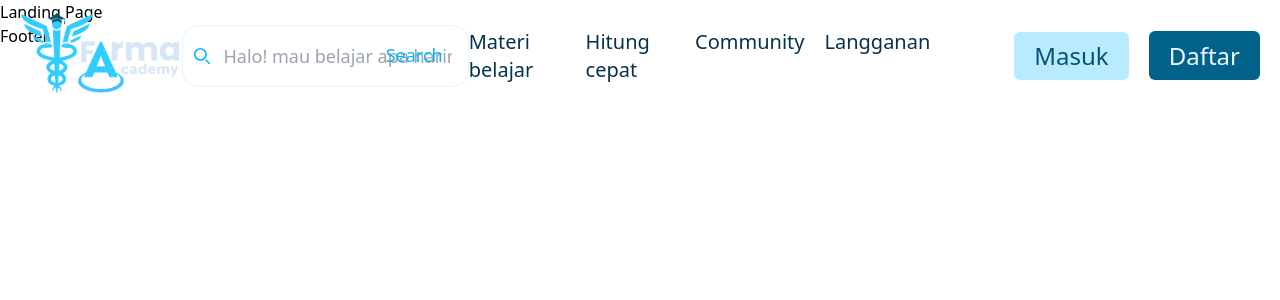
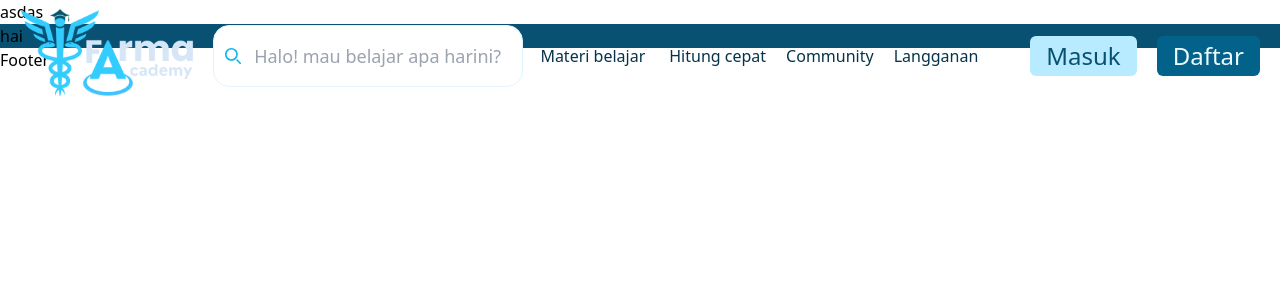
Before and after one commit to dalevar/farma_academy, a React (Vite) app: page / in a window 1280 px wide. Shown: the top 300 px of the page. Built offline with nearby package versions, Linux system fonts and the light colour scheme.

Commit message:
modified:   src/components/Navbar.jsx 	modified:   src/pages/dashboard/App.jsx 	modified:   src/pages/landing_page/App.jsx 	modified:   index.html 	modified:   src/components/CardMateri.jsx 	modified:   src/main.jsx 	modified:   tailwind.config.js

```diff
--- a/src/components/Navbar.jsx
+++ b/src/components/Navbar.jsx
@@ -12,15 +12,15 @@ const Navbar = () => {
     navigation(`/materi/${search.toLowerCase()}`);
   };
   return (
-    <nav className="fixed top-0 w-full flex justify-between items-center p-5 h-28">
-      <div className="w-44">
+    <nav className="fixed top-0 w-full flex justify-between items-center p-5 h-28 bg-white">
+      <div className="w-40 2xl:w-44 xl:w-44 lg:w-28 md:w-32 sm:w-28">
         <img
           src="/images/BIG LOGO.png"
           alt="none"
           className="object-cover w-full"
         />
       </div>
-      <div className="search flex items-center w-3/12">
+      <div className="search flex items-center 2xl:w-3/12 lg:w-3/12 md:w-4/12 sm:w-4/12">
         <div className="w-full">
           <form className="w-full" onSubmit={materiSearch}>
             <div className="relative">
@@ -49,12 +49,6 @@ const Navbar = () => {
                 onChange={(e) => setSearch(e.target.value)}
                 required
               />
-              <button
-                type="submit"
-                className="text-farma-500 absolute right-2.5 bottom-2.5 bg-blue-700 hover:bg-blue-800 focus:ring-4 focus:outline-none focus:ring-blue-300 font-medium rounded-lg text-lg px-4 py-2"
-              >
-                Search
-              </button>
             </div>
           </form>
           {search !== "" && (
@@ -75,31 +69,31 @@ const Navbar = () => {
         </div>
       </div>
       <div className="nav-menu flex">
-        <div className="nav-list flex items-center me-16 ">
-          <ul className="flex text-farma-950 font-medium">
+        <div className="nav-list hidden items-center 2xl:me-16 xl:me-8 me-14 2xl:flex xl:flex lg:flex md:flex sm:hidden flex-wrap justify-between">
+          <ul className="flex items-center text-farma-950 font-medium">
             <li
-              className={`me-5 text-xl ${
+              className={`me-6 2xl:text-xl lg:text-md ${
                 paramsSlug === "materi" && "underline decoration-farma-700"
               }`}
             >
               <Link to={"./module"}>Materi belajar</Link>
             </li>
             <li
-              className={`me-5 text-xl ${
+              className={`me-5 2xl:text-xl lg:text-md ${
                 paramsSlug === "materi" && "underline decoration-farma-700"
               }`}
             >
               <Link to={"./hitung-cepat"}>Hitung cepat</Link>
             </li>
             <li
-              className={`me-5 text-xl ${
+              className={`me-5 2xl:text-xl lg:text-md ${
                 paramsSlug === "materi" && "underline decoration-farma-700"
               }`}
             >
               <Link to={"./community"}>Community</Link>
             </li>
             <li
-              className={`me-5 text-xl ${
+              className={`me-5 2xl:text-xl lg:text-md ${
                 paramsSlug === "materi" && "underline decoration-farma-700"
               }`}
             >
@@ -107,13 +101,13 @@ const Navbar = () => {
             </li>
           </ul>
         </div>
-        <div className="nav-action flex items-center">
+        <div className="nav-action 2xl:flex xl:flex lg:flex items-center hidden">
           <ul className="flex items-center">
-            <li className="py-2 px-5 bg-farma-200 text-farma-900 text-2xl rounded-md hover:bg-opacity-80 me-5">
-              <Link>Masuk</Link>
+            <li className="py-2 px-5 xl:py-1 xl:px-4 lg:px-3 bg-farma-200 text-farma-900 text-2xl rounded-md hover:bg-opacity-80 me-5">
+              <Link to={"./login"}>Masuk</Link>
             </li>
-            <li>
-              <Link className="py-2 px-5 bg-farma-800 text-farma-50 text-2xl rounded-md hover:bg-opacity-80">
+            <li className="py-2 px-5 xl:py-1 xl:px-4 lg:px-3 bg-farma-800 text-farma-50 text-2xl rounded-md hover:bg-opacity-80">
+              <Link to={"./register"}>
                 Daftar
               </Link>
             </li>
--- a/src/pages/dashboard/App.jsx
+++ b/src/pages/dashboard/App.jsx
@@ -1,6 +1,6 @@
 const Dashboard = () => {
   return (
-    <div>Dashboard</div>
+    <div className="">Dashboard</div>
   )
 }
 export default Dashboard;
--- a/src/pages/landing_page/App.jsx
+++ b/src/pages/landing_page/App.jsx
@@ -2,11 +2,10 @@ import LayoutLandingPage from "./Layout";
 
 const LandingPage = () => {
   return (
-    <div className="min-h-full">
     <LayoutLandingPage>
-      <h1>Landing Page</h1>
+      <div className="container is-fullhd">asdas</div>
+      <div className="container bg-farma-900">hai</div>
     </LayoutLandingPage>
-    </div>
-  )
+  );
 };
 export default LandingPage;
```
